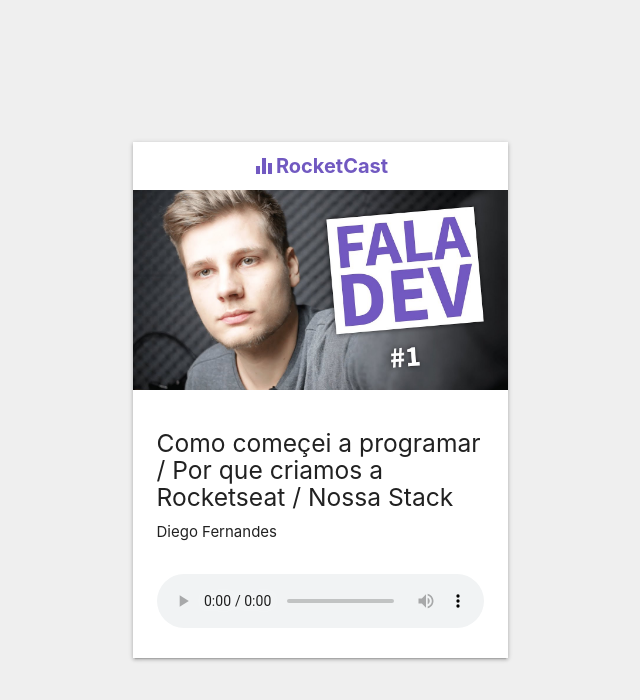
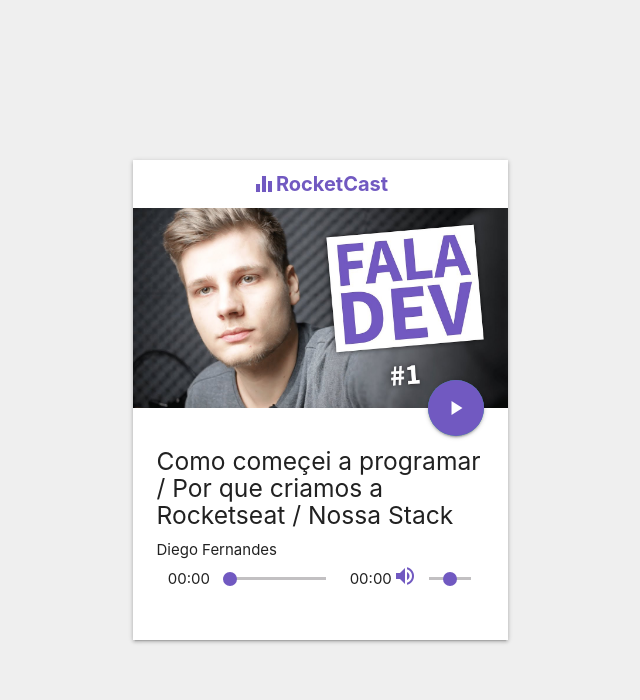
Before and after one commit to paulabicca/audio_player, a plain HTML site: page index.html in a window 1280 px wide. Shown: the whole page, without its empty margins (320-960 px from the left). Drawn offline with nearby package versions, Linux system fonts and the light colour scheme.

Commit message:
create utils.js and update styles.css

```diff
--- a/data.js
+++ b/data.js
@@ -1,4 +1,4 @@
-window.audios = [
+export default [
   {
     title:
       "Como começei a programar / Por que criamos a Rocketseat / Nossa Stack",
--- a/index.html
+++ b/index.html
@@ -11,16 +11,32 @@
   <div id="player">
     <h4><i class="material-icons">equalizer</i> RocketCast</h4>
     <div class="card">
-      <div class="card-image"> </div>
+      <div class="card-image">
+        <a href="#" class="btn-floating btn-large halfway-fab">
+          <i class="material-icons" id="play-pause">play_arrow</i>
+        </a>
+      </div>
       <div class="card-content">
           <h5>Title</h5>
           <p class="artist"> Artist</p>
-          <audio controls></audio>
+          <div class="row valign-wrapper">
+            <div class="col s2" id="current-duration">00:00</div>
+            <div class="col s6 range-field valign-wrapper">
+              <input type="range" min=0 max=0 id="seekbar" step="1">
+            </div>
+            <div class="col s2" id="total-duration">00:00</div>
+            <div>
+              <a href="#" >
+                <i class="material-icons" id="vol">volume_up</i>
+              </a>
+            </div>
+            <div class="col s3 range-field valign-wrapper">
+              <input type="range" min=0 max=100 id="vol-control" step="1">
+            </div>
+          </div>
       </div>
     </div>
   </div>
-  <script src="data.js"></script>
-  <script src="player.js"></script>
-  <script src="index.js"></script>
+  <script src="index.js" type="module"></script>
 </body>
 </html>
--- a/index.js
+++ b/index.js
@@ -1,4 +1,3 @@
-const path = function (file){
-  return `files/${file}`;
-}
+import player from './player.js';
+
 window.addEventListener("load",player.start());
--- a/player.js
+++ b/player.js
@@ -1,4 +1,6 @@
-window.player = {
+import audios from './data.js';
+import { path } from './utils.js';
+export default {
   cover: document.querySelector(".card-image"),
   title: document.querySelector(".card-content h5"),
   artist: document.querySelector(".artist"),
--- a/style.css
+++ b/style.css
@@ -1,6 +1,6 @@
 @import "https://cdnjs.cloudflare.com/ajax/libs/material-design-icons/3.0.1/iconfont/material-icons.min.css";
 @import "https://cdnjs.cloudflare.com/ajax/libs/materialize/1.0.0/css/materialize.min.css";
-
+:root{--primary: #7159c1;}
 body{
   height: 100vh;
   background-color: #efefef;
@@ -23,7 +23,7 @@ body{
   margin: 0;
 }
 h4{
-  color: #7159c1;
+  color: var(--primary);
   font-size: 20px;
   font-weight: bold;
   margin: 0;
@@ -36,8 +36,12 @@ h4{
   background: url("https://placehold.it/500") no-repeat center center / cover ;
   height: 200px;
 }
-
 audio {
   width: 100%;
   margin-top: 30px;
 }
+#play-pause {background-color: var(--primary);}
+#vol{color: var(--primary);}
+input[type="range"]::-webkit-slider-thumb{background: var(--primary);}
+input[type="range"]::-moz-range-thumb{background: var(--primary);}
+input[type="range"]::-ms-slider-thumb{background: var(--primary);}
--- /dev/null
+++ b/utils.js
@@ -0,0 +1,5 @@
+const path = function (file){
+  return `files/${file}`;
+};
+
+export { path };
```
